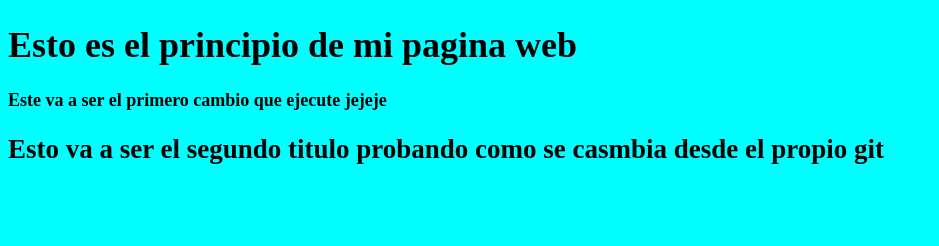
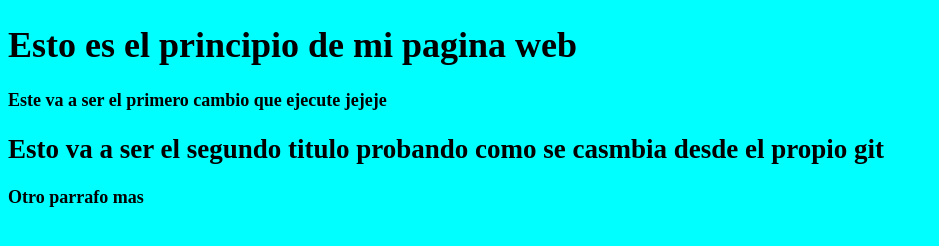
Before and after one commit to RuboSkubis/probandoGit, a plain HTML site: page index.html in a window 1280 px wide. Shown: the whole page, without its empty margins (0-939 px from the left). Drawn offline with Linux system fonts and the light colour scheme.

Commit message:
Cambio en la master mientras la otra branch esta activa

```diff
--- a/index.html
+++ b/index.html
@@ -11,5 +11,7 @@
         <h1>Esto es el principio de mi pagina web</h1>
         <p>Este va a ser el primero cambio que ejecute jejeje</p>
         <h2>Esto va a ser el segundo titulo probando como se casmbia desde el propio git</h2>
+
+        <p>Otro parrafo mas</p>
     </body>
 </html>
```
